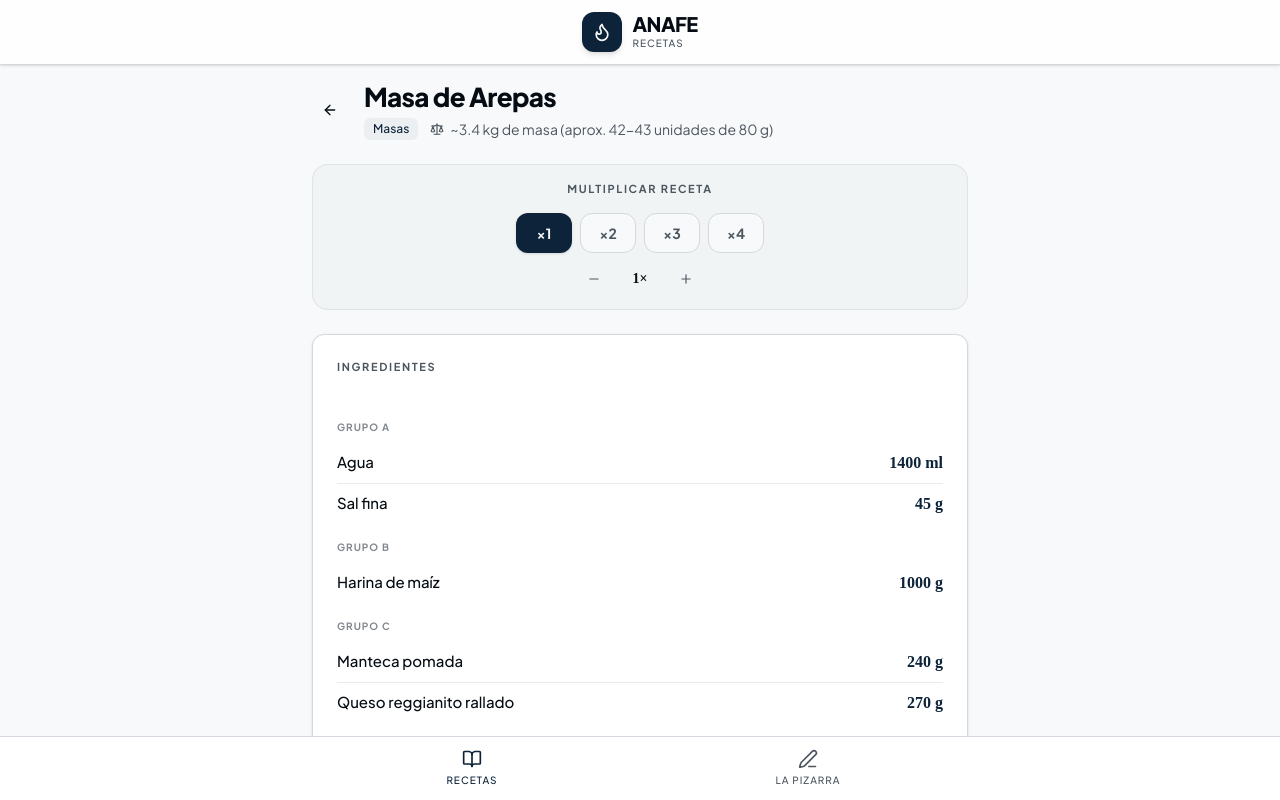
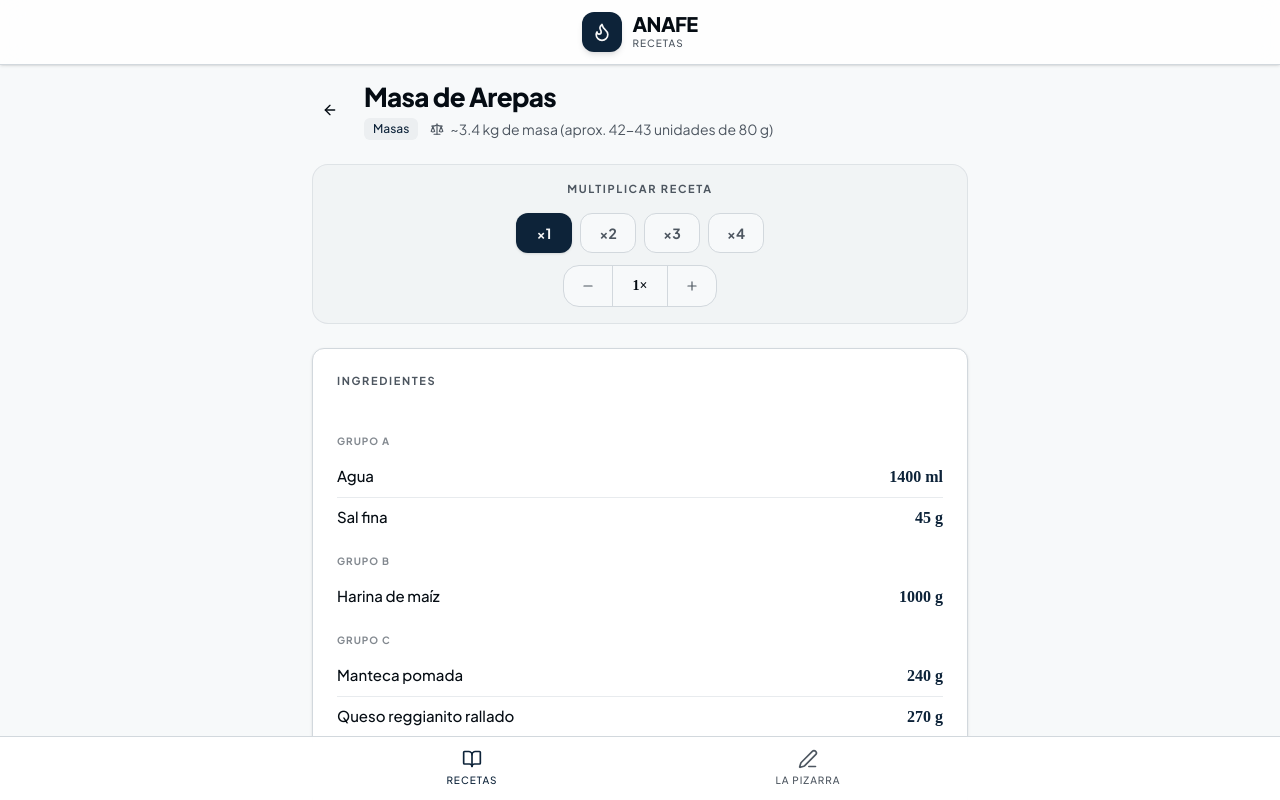
Before and after one commit to Shulian4K/anafe-recetas, a Next.js app: page / in a window 1280 px wide. Both pictures are taken after a click on the element "Masa de Arepas". Shown: the top 800 px of the page. Built offline with nearby package versions, Linux system fonts and the light colour scheme.

Commit message:
Integra stepper del multiplicador en contenedor unificado (#11)
https://claude.ai/code/session_01SUVD7z5uAmfaH6pcdLCvqx

Co-authored-by: Claude <noreply@anthropic.com>

```diff
--- a/components/recipe-detail.tsx
+++ b/components/recipe-detail.tsx
@@ -72,23 +72,25 @@ export function RecipeDetail({ receta, onBack }: RecipeDetailProps) {
             </button>
           ))}
         </div>
-        <div className="flex items-center justify-center gap-3">
+        <div className="flex justify-center">
+          <div className="flex items-center bg-background border border-border rounded-2xl overflow-hidden">
             <button
               onClick={() => ajustarMultiplicador(-0.25)}
               disabled={multiplicador <= 0.25}
-            className="h-7 w-7 flex items-center justify-center rounded-full text-muted-foreground hover:text-foreground disabled:opacity-30 transition-colors"
+              className="h-10 w-12 flex items-center justify-center text-muted-foreground hover:text-foreground disabled:opacity-30 transition-colors"
             >
               <Minus className="h-3.5 w-3.5" />
             </button>
-          <span className="font-mono font-semibold text-sm w-10 text-center tabular-nums">
+            <span className="w-14 text-center font-mono font-bold text-sm tabular-nums border-x border-border h-10 flex items-center justify-center">
               {multiplicador}×
             </span>
             <button
               onClick={() => ajustarMultiplicador(0.25)}
-            className="h-7 w-7 flex items-center justify-center rounded-full text-muted-foreground hover:text-foreground transition-colors"
+              className="h-10 w-12 flex items-center justify-center text-muted-foreground hover:text-foreground transition-colors"
             >
               <Plus className="h-3.5 w-3.5" />
             </button>
+          </div>
         </div>
       </div>
 
```
Lines whose indentation alone changed are shown as unchanged.
